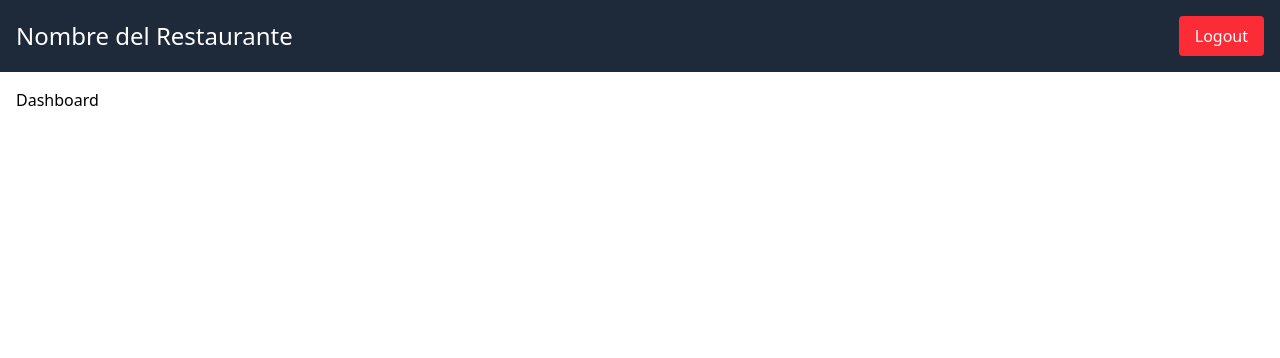
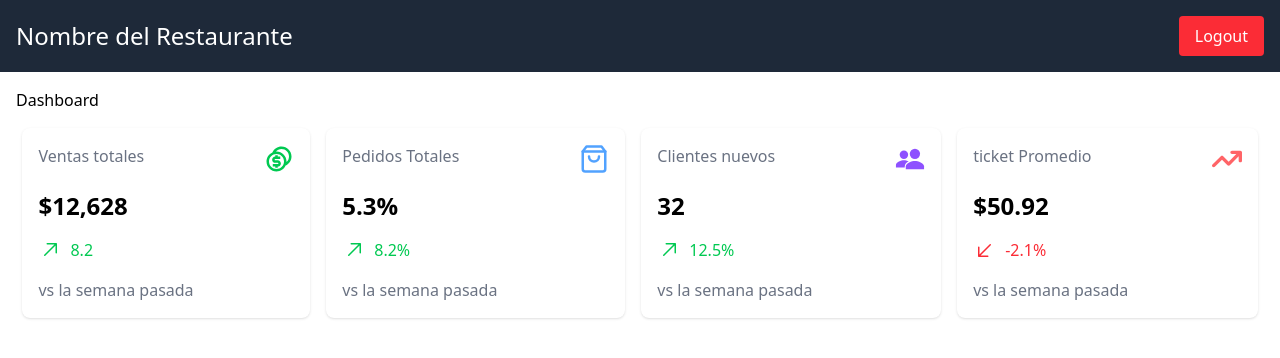
Before and after one commit to wapifoodmx-ctrl/WapifoodFront, a Next.js app: page /dashboard in a window 1280 px wide. Shown: the top 358 px of the page. Built offline with nearby package versions, Linux system fonts and the light colour scheme.

Commit message:
creación de micro componente

```diff
--- /dev/null
+++ b/dashboardComponents/microcomponents.jsx
@@ -0,0 +1,60 @@
+import { FaArrowTrendUp } from "react-icons/fa6";
+import { IoPeopleSharp } from "react-icons/io5";
+import { FiShoppingBag } from "react-icons/fi";
+import { RiCoinsLine } from "react-icons/ri";
+import { GoArrowUpRight } from "react-icons/go";
+import { GoArrowDownLeft } from "react-icons/go";
+
+export default function MicroComponent() {
+    const data = [
+        {
+            titulo: "Ventas totales",
+            monto: "$12,628",
+            porcentaje: "8.2",
+            icon: <RiCoinsLine className="text-green-500 " size={30} />,
+        },
+        {
+            titulo: "Pedidos Totales",
+            monto: "5.3%",
+            porcentaje: "8.2%",
+            icon: <FiShoppingBag className="text-blue-400" size={30} />,
+        },
+        {
+            titulo: "Clientes nuevos",
+            monto: "32",
+            porcentaje: "12.5%",
+            icon: <IoPeopleSharp className="text-violet-500" size={30} />,
+        },
+        {
+            titulo: "ticket Promedio",
+            monto: "$50.92",
+            porcentaje: "-2.1%",
+            icon: <FaArrowTrendUp className="text-red-400" size={30}/>,
+        },
+    ];
+
+    return (
+        <div className="flex-wrap flex justify-center items-center gap-4 w-full">
+            {data.map((item, index) => (
+                <div key={index} className="flex gap-4 flex-col bg-white shadow-sm rounded-lg p-4">
+                    <div className="flex gap-30">
+                        {item.titulo ? <p className="flex color text-gray-500">{item.titulo}</p> : <p className="flex color text-gray-500">Error no se tiene la propiedad</p>}
+                        {item.icon ? item.icon : <p className="flex color text-gray-500">Error no se encontró el icono</p>}
+                    </div>
+                    <h1 className="flex font-bold text-2xl">{item.monto}</h1>
+                    <div className="flex gap-2">
+                        {item.porcentaje ? (
+                            <>
+                                {item.porcentaje.includes("-") ? <GoArrowDownLeft size={24} className="text-red-500" /> : <GoArrowUpRight size={24} className="text-green-500" />}
+                                {item.porcentaje.includes("-") ? <p className="text-red-500">{item.porcentaje}</p> : <p className="text-green-500">{item.porcentaje}</p>}
+                            </>
+                        ) : (
+                            <p className="text-gray-500">Error contactar al desarrollador</p>
+                        )}
+                    </div>
+                    <p className="text-gray-500">vs la semana pasada</p>
+                </div>
+            ))}
+        </div>
+    );
+}
--- a/pages/dashboard.js
+++ b/pages/dashboard.js
@@ -1,8 +1,12 @@
+import MicroComponent from "@/dashboardComponents/microcomponents"
 import Dashboard1 from "@/dashboardComponents/daschoard"
 export default function Dashboard() {
 
     return (
+        <>
         <Dashboard1 />
+        <MicroComponent/>
+        </>
     )
 
 }
```
